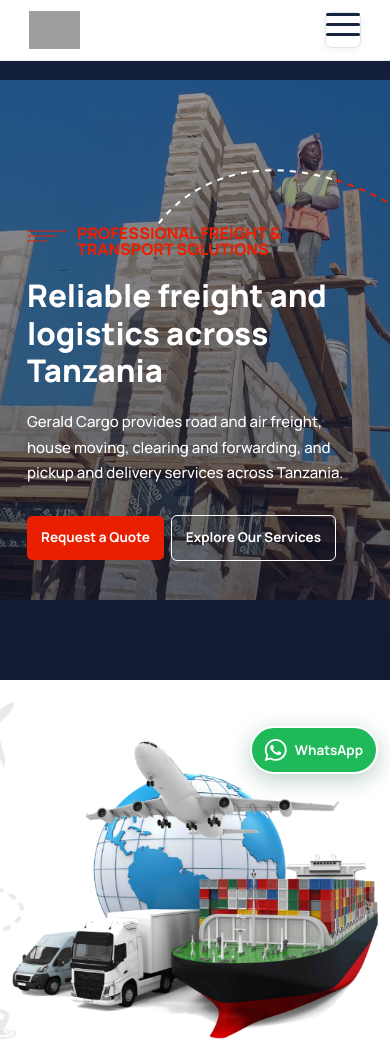
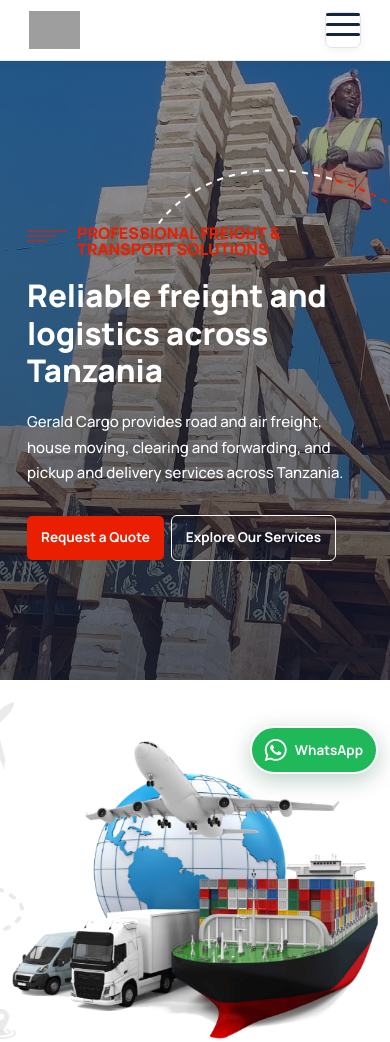
Before and after one commit to jerwinjeanadam591-arch/Gerad-cargo, a plain HTML site: page index.html in a window 390 px wide. Shown: the top 1042 px of the page. Drawn offline with Linux system fonts and the light colour scheme; grey boxes are pictures that could not be loaded.

Commit message:
Fit hero slides without extra cropping
Co-authored-by: Copilot <223556219+Copilot@users.noreply.github.com>

```diff
--- a/assets/css/perf-fixes.css
+++ b/assets/css/perf-fixes.css
@@ -763,7 +763,7 @@ img[data-priority="true"]{ loading: auto; }
 .hero-area .hero-bg-picture{ position: absolute; inset: 0; z-index: -1; width: 100%; height: 100%; }
 .hero-area .hero-bg-picture img.hero-bg-image{ width: 100%; height: 100%; object-fit: cover; display: block; }
 
-/* Automatic hero slideshow with a slow growing (Ken Burns) effect */
+/* Automatic hero slideshow */
 .hero-area#hero-slideshow {
 	background: #17243f;
 }
@@ -780,7 +780,7 @@ img[data-priority="true"]{ loading: auto; }
 	inset: 0;
 	width: 100%;
 	height: 100%;
-	object-fit: contain;
+	object-fit: cover;
 	object-position: center;
 	opacity: 0;
 	transform: scale(1);
@@ -807,7 +807,7 @@ img[data-priority="true"]{ loading: auto; }
 
 @media (max-width: 767px) {
 	.hero-slide {
-		object-position: center center;
+		object-position: center;
 	}
 
 	.hero-area#hero-slideshow::after {
```
